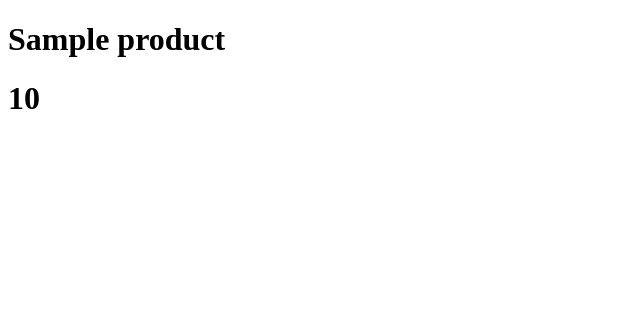
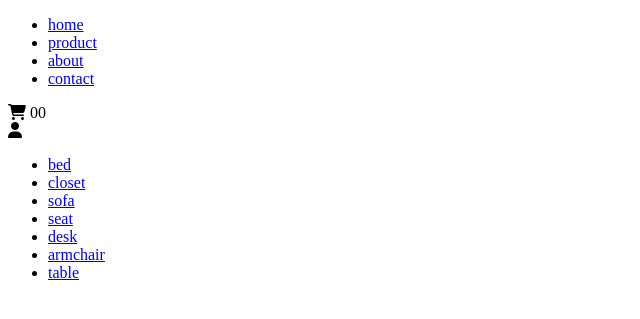
Before and after one commit to iustina-d/COVER-AJAX-Website, a Flask app: page /search in a window 1280 px wide. Shown: the top 319 px of the page, without its empty margins (0-640 px from the left). Run offline with Flask 2, Linux system fonts and the light colour scheme; a database or web service that is not in the repository returns one stand-in record (values such as "Sample title"); some libraries are stand-ins or nearby versions.

Commit message:
create products navbar

```diff
--- a/templates/products.html
+++ b/templates/products.html
@@ -1,15 +1,51 @@
 <!DOCTYPE html>
 <html lang="en">
-<head>
-  <meta charset="UTF-8">
-  <meta http-equiv="X-UA-Compatible" content="IE=edge">
-  <meta name="viewport" content="width=device-width, initial-scale=1.0">
-  <title>Products</title>
-</head>
-<body>
-  {% for product in products %}
-  <h1>{{product.product_name}}</h1>
-  <h1>{{product.price}}</h1>
-  {% endfor %}
-</body>
+  <head>
+    <meta charset="UTF-8" />
+    <meta http-equiv="X-UA-Compatible" content="IE=edge" />
+    <meta name="viewport" content="width=device-width, initial-scale=1.0" />
+    <link rel="preconnect" href="https://fonts.googleapis.com" />
+    <link rel="preconnect" href="https://fonts.gstatic.com" crossorigin />
+    <link
+      href="https://fonts.googleapis.com/css2?family=Cinzel&family=Lato&display=swap"
+      rel="stylesheet"
+    />
+    <script
+      src="https://kit.fontawesome.com/ae97ef602e.js"
+      crossorigin="anonymous"
+    ></script>
+    <link rel="stylesheet" href="/static/css/prosucts.css" />
+    <title>Products</title>
+  </head>
+  <nav class="navbar bg">
+    <div class="first-row">
+      <ul class="links-container">
+        <li class="link-item active"><a href="#" class="link">home</a></li>
+        <li class="link-item"><a href="#" class="link">product</a></li>
+        <li class="link-item"><a href="#" class="link">about</a></li>
+        <li class="link-item"><a href="#" class="link">contact</a></li>
+      </ul>
+      <div class="user-interactions">
+        <div class="cart">
+          <i class="fa-solid fa-cart-shopping cart-icon"></i>
+          <span class="cart-item-count">00</span>
+        </div>
+        <div class="user">
+          <i class="fa-solid fa-user user-icon"></i>
+        </div>
+      </div>
+    </div>
+    <div class="second-row">
+      <ul class="links-container">
+        <li class="link-item active"><a href="#" class="link">bed</a></li>
+        <li class="link-item"><a href="#" class="link">closet</a></li>
+        <li class="link-item"><a href="#" class="link">sofa</a></li>
+        <li class="link-item"><a href="#" class="link">seat</a></li>
+        <li class="link-item"><a href="#" class="link">desk</a></li>
+        <li class="link-item"><a href="#" class="link">armchair</a></li>
+        <li class="link-item"><a href="#" class="link">table</a></li>
+      </ul>
+    </div>
+  </nav>
+  <body></body>
 </html>
```
